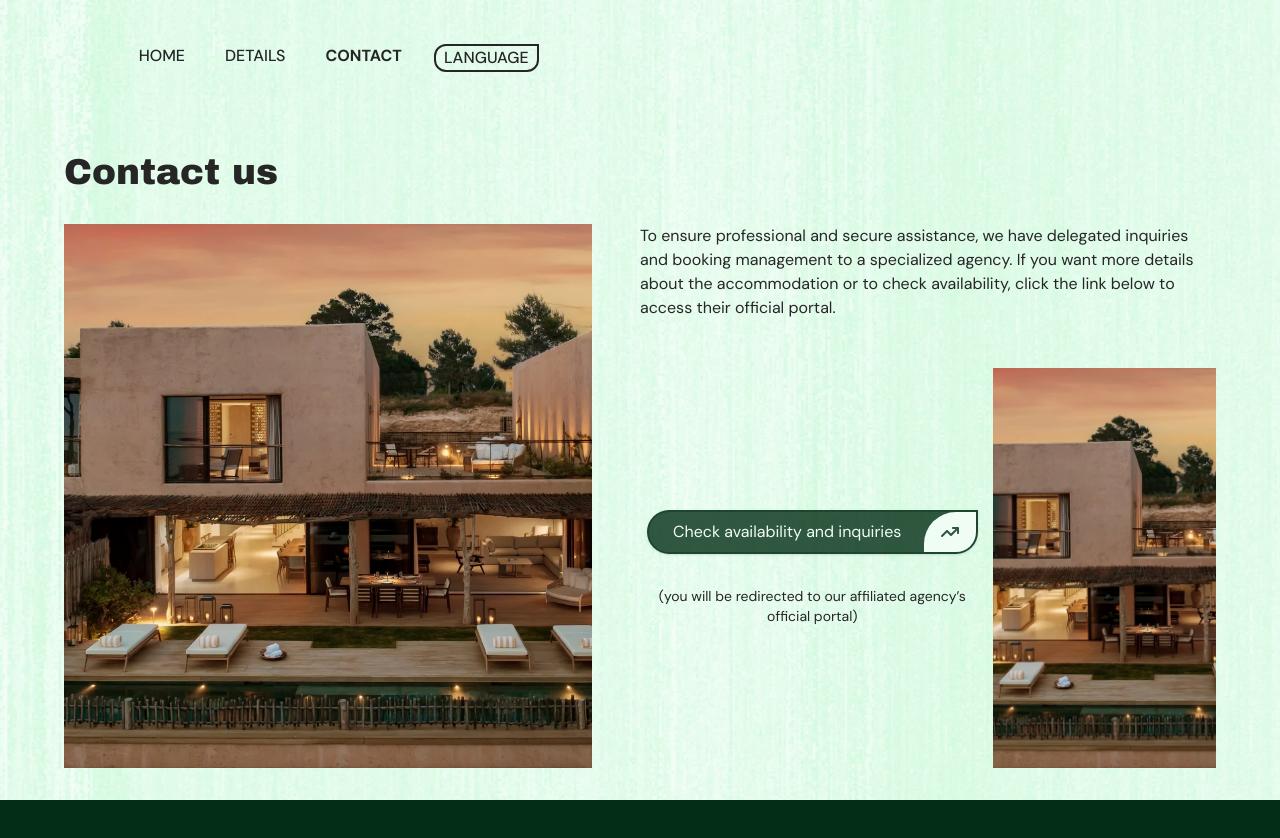
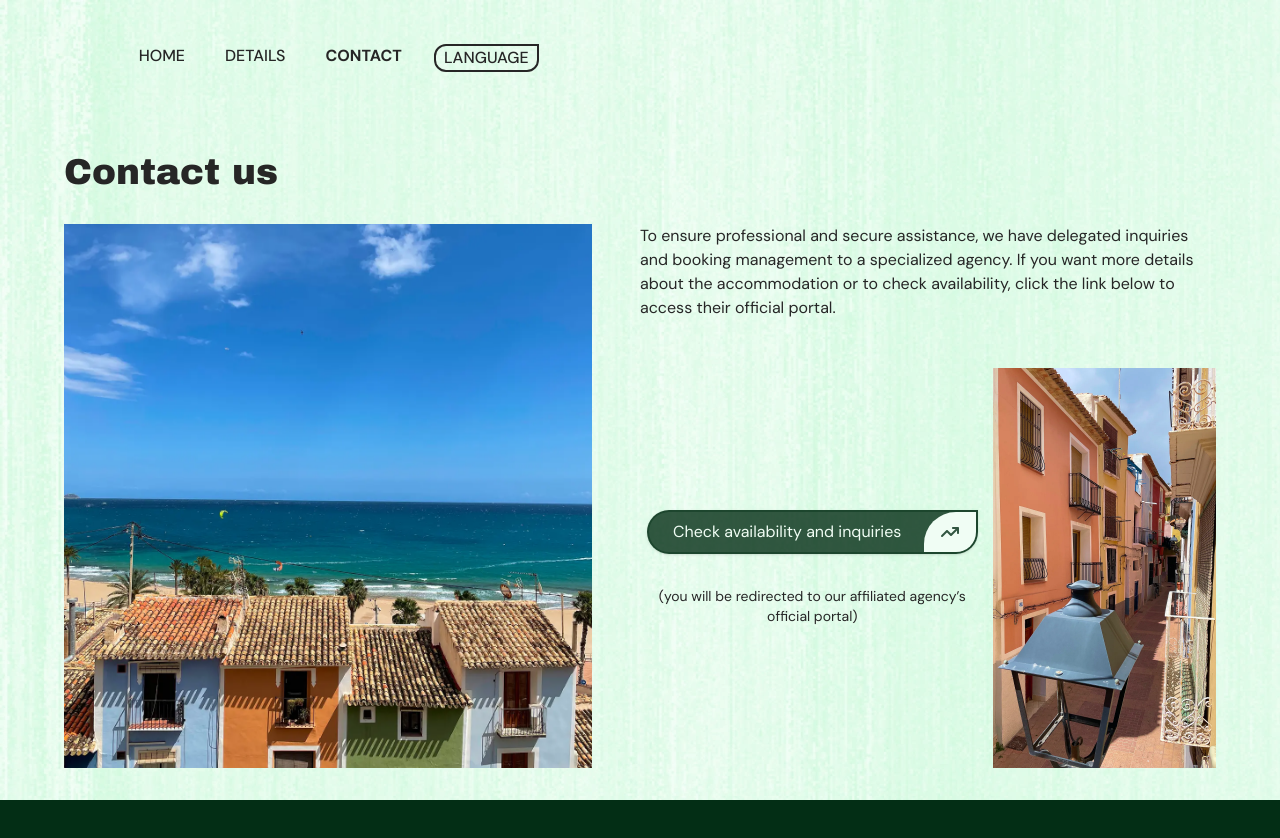
Before and after one commit to JaumeEsquerdo/costera-n1, a Next.js app in the folder costera-n1/: page /en/contacto in a window 1280 px wide. Shown: the top 838 px of the page. Built offline with nearby package versions, Linux system fonts and the light colour scheme.

Commit message:
colocar imgs page contacto

```diff
--- a/costera-n1/app/[locale]/contacto/page.jsx
+++ b/costera-n1/app/[locale]/contacto/page.jsx
@@ -23,7 +23,7 @@ export default function Contacto() {
           <div className="w-full flex flex-col items-start justify-end">
             <div className="relative w-90 max-w-[90%] h-60 overflow-hidden lg:h-full lg:max-h-200 lg:w-full lg:max-w-160">
               <Image
-                src="/hotel-fachada.webp"
+                src="/imgs-casa/img-piso-17.webp"
                 fill
                 priority
                 alt={textsContact.imageAlt}
@@ -75,11 +75,11 @@ export default function Contacto() {
               </div>
               <div className="hidden lg:inline relative  lg:w-65 lg:h-100 overflow-hidden">
                 <Image
-                  src="/hotel-fachada.webp"
+                  src="/imgs-casa/img-piso-1.webp"
                   fill
                   priority
                   alt={textsContact.imageAlt}
-                  className="object-cover"
+                  className="object-cover object-bottom"
                   sizes="(max-width: 768px) 600px, 1200px"
                 />
               </div>
```
